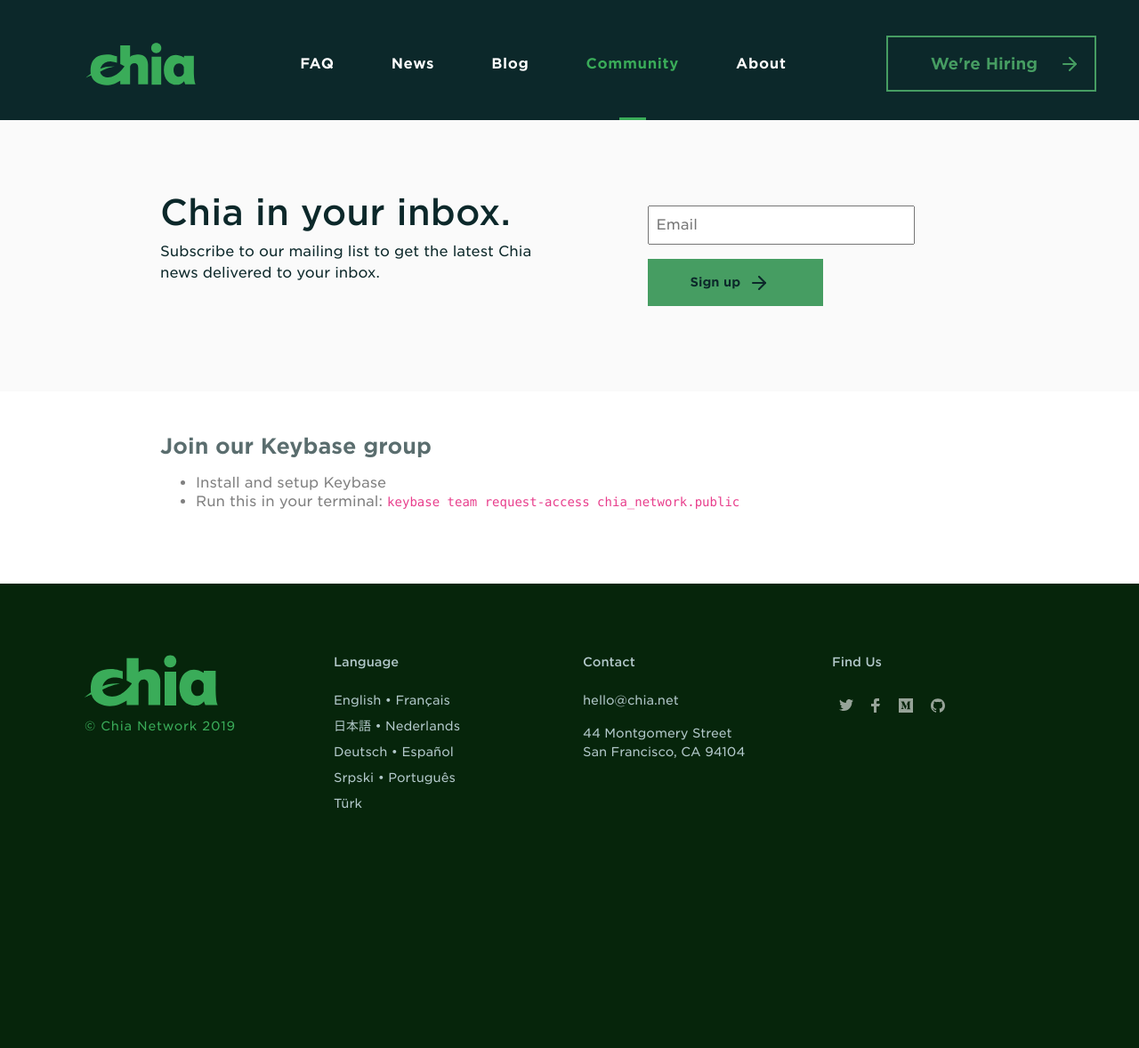
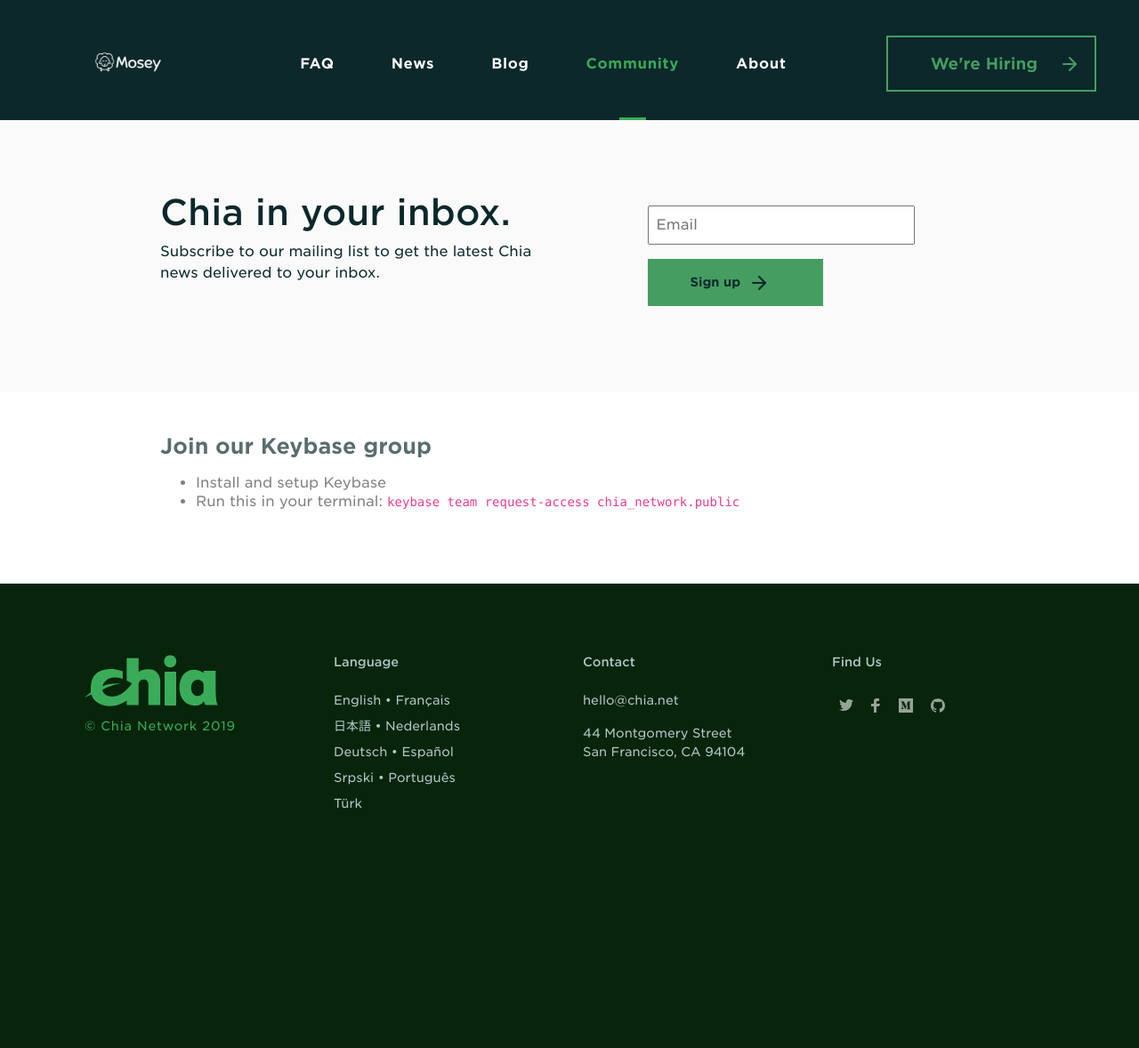
Before and after one commit to ashadle/get-mosey, a Jekyll site: the page built from collections/_community/01-join-keybase.en.md, in a window 1280 px wide. Shown: the whole page at 89% size. Built offline with Jekyll 4.4.1, drawn with Linux system fonts in a browser that asks for light colours.

Commit message:
updated html to include new logo

```diff
--- a/_includes/navigation.html
+++ b/_includes/navigation.html
@@ -6,7 +6,7 @@
 {% endif %}
 <!-- navigation doesn't work in french site, also only french is supported -->
 <nav class="navbar navbar-expand-xl navbar-dark">
-    <a class="navbar-brand" href="/"><img src="/img/chia_logo.svg" alt="Chia Logo"></a>
+    <a class="navbar-brand" href="/"><img src="/img/mosey-logo-white.png" alt="Mosey Logo"></a>
     <button class="navbar-toggler ml-auto" type="button" data-toggle="collapse" data-target="#navbarSupportedContent" aria-controls="navbarSupportedContent" aria-expanded="false" aria-label="Toggle navigation">
         <span class="navbar-toggler-icon"></span>
     </button>
```
